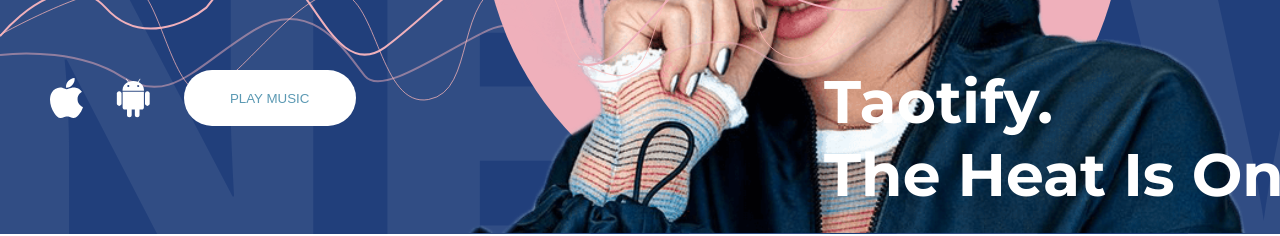
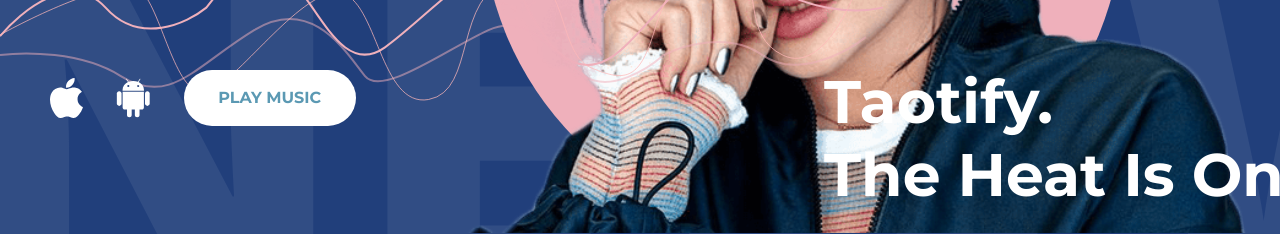
Before and after one commit to taodemy/taotify-website, a Next.js app: page / in a window 1280 px wide. Shown: the part 520-756 px from the top of the page. Built offline with nearby package versions, Linux system fonts and the light colour scheme.

Commit message:
fix: change the font style of the play music button

```diff
--- a/src/components/HeroTwo/index.tsx
+++ b/src/components/HeroTwo/index.tsx
@@ -37,7 +37,7 @@
             <div className={style.front_inner_cta}>
               <Apple/>
               <Android/>
-              <button className="light-colored-background primary-colored-text">
+              <button className={`light-colored-background primary-colored-text ${fontClasses.h5_headline}`}>
                 PLAY MUSIC
               </button>
             </div>
```
